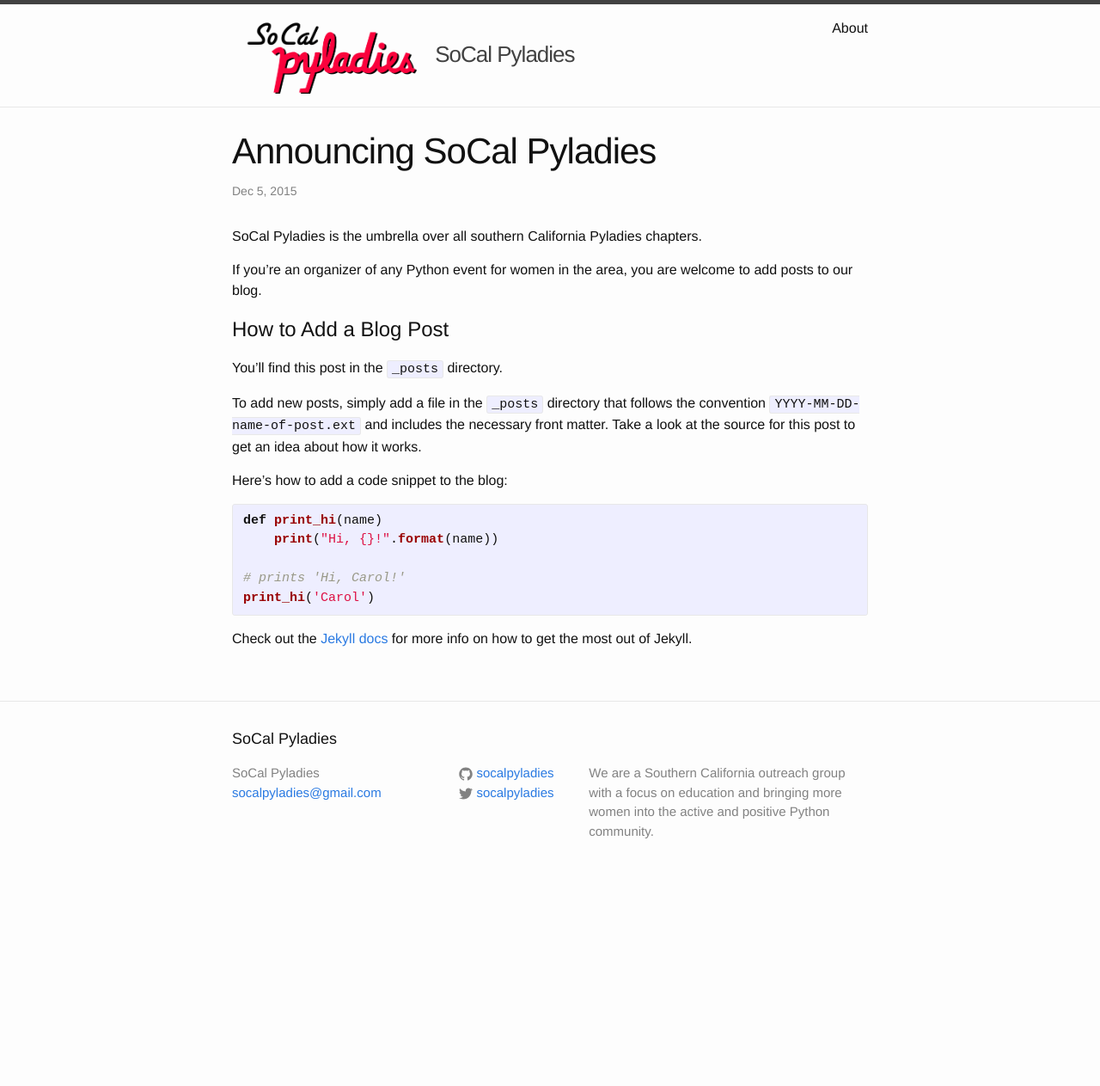
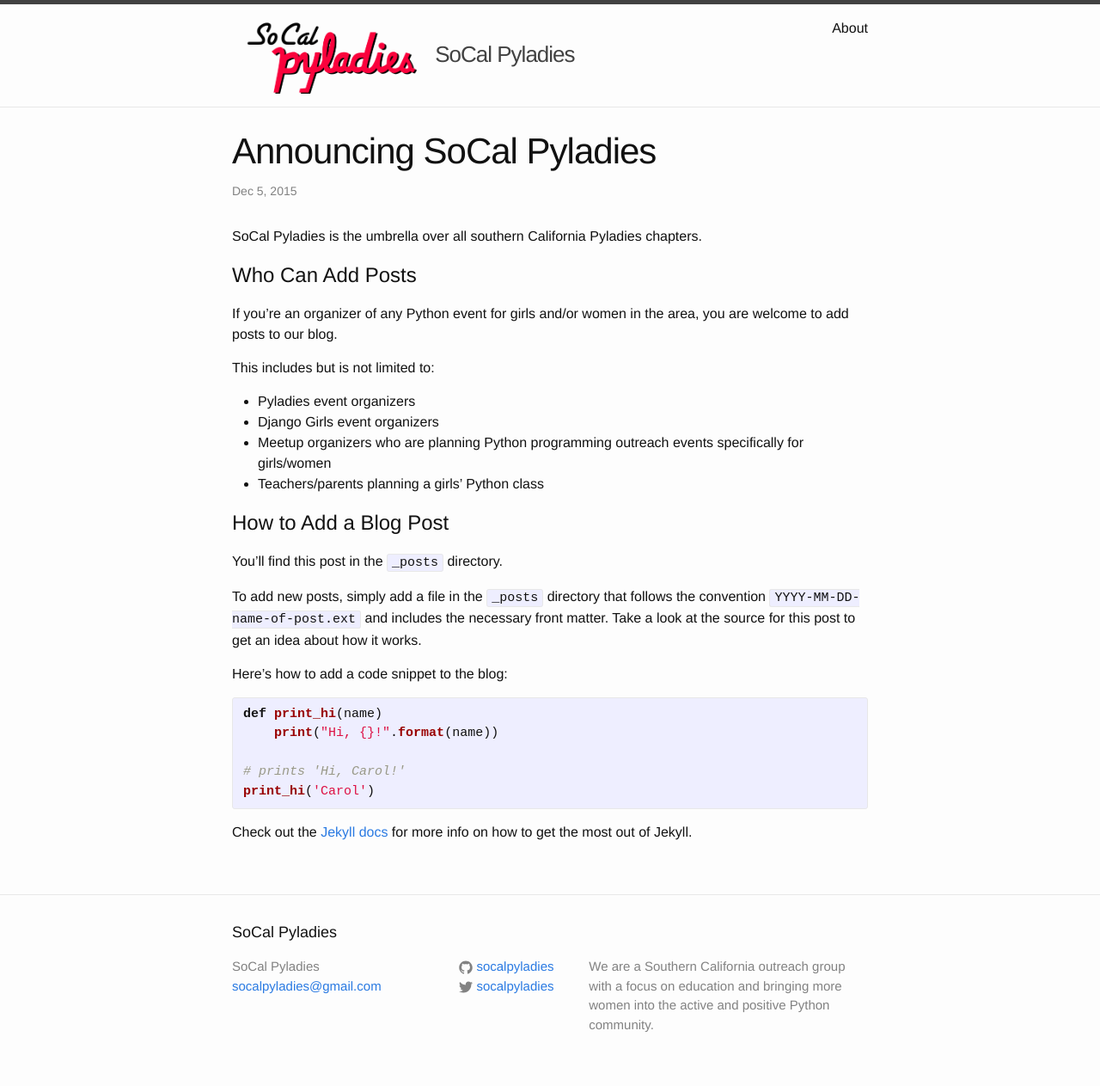
Before and after one commit to socalpyladies/socalpyladies.github.io, a Jekyll site: the page built from _posts/2015-12-05-announcing-socal-pyladies.markdown, in a window 1280 px wide. Shown: the whole page at 86% size. Built offline with Jekyll 4.4.1, drawn with Linux system fonts in a browser that asks for light colours; before the commit the page ends 1038 px from its top, so only the background shows below that.

Commit message:
Expand initial post.

```diff
--- a/_posts/2015-12-05-announcing-socal-pyladies.markdown
+++ b/_posts/2015-12-05-announcing-socal-pyladies.markdown
@@ -7,7 +7,16 @@ categories: blog update
 
 SoCal Pyladies is the umbrella over all southern California Pyladies chapters.
 
-If you're an organizer of any Python event for women in the area, you are welcome to add posts to our blog.
+# Who Can Add Posts
+
+If you're an organizer of any Python event for girls and/or women in the area, you are welcome to add posts to our blog.
+
+This includes but is not limited to:
+
+* Pyladies event organizers
+* Django Girls event organizers
+* Meetup organizers who are planning Python programming outreach events specifically for girls/women
+* Teachers/parents planning a girls' Python class
 
 # How to Add a Blog Post
 
```
